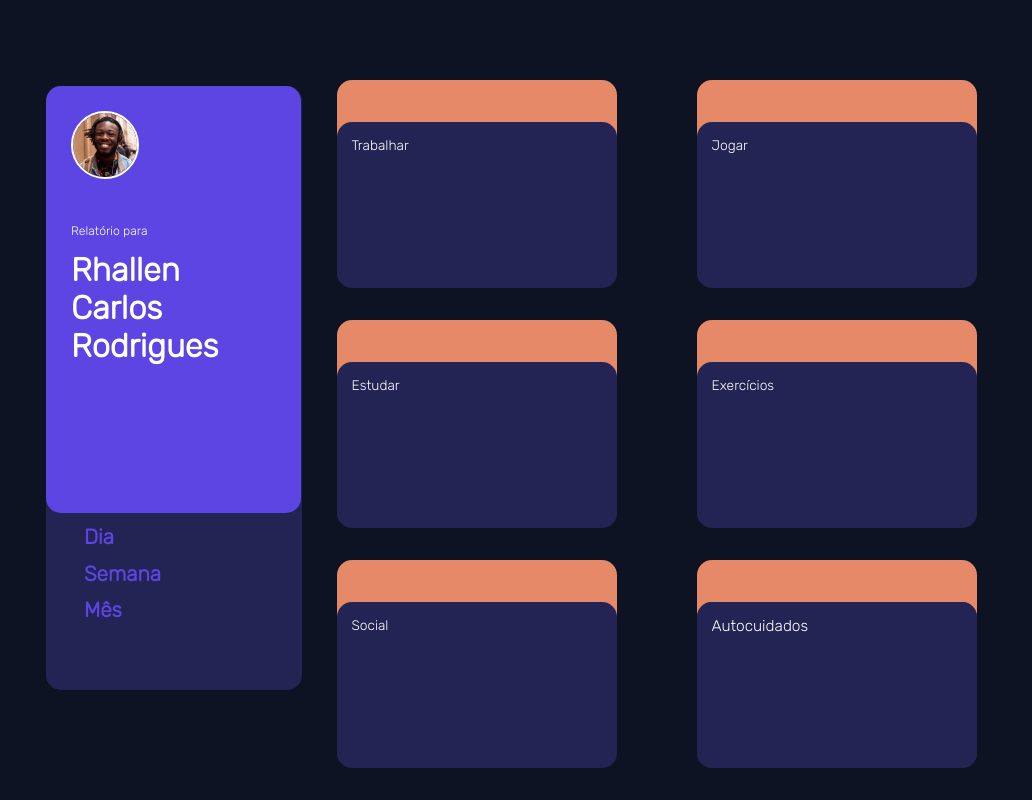
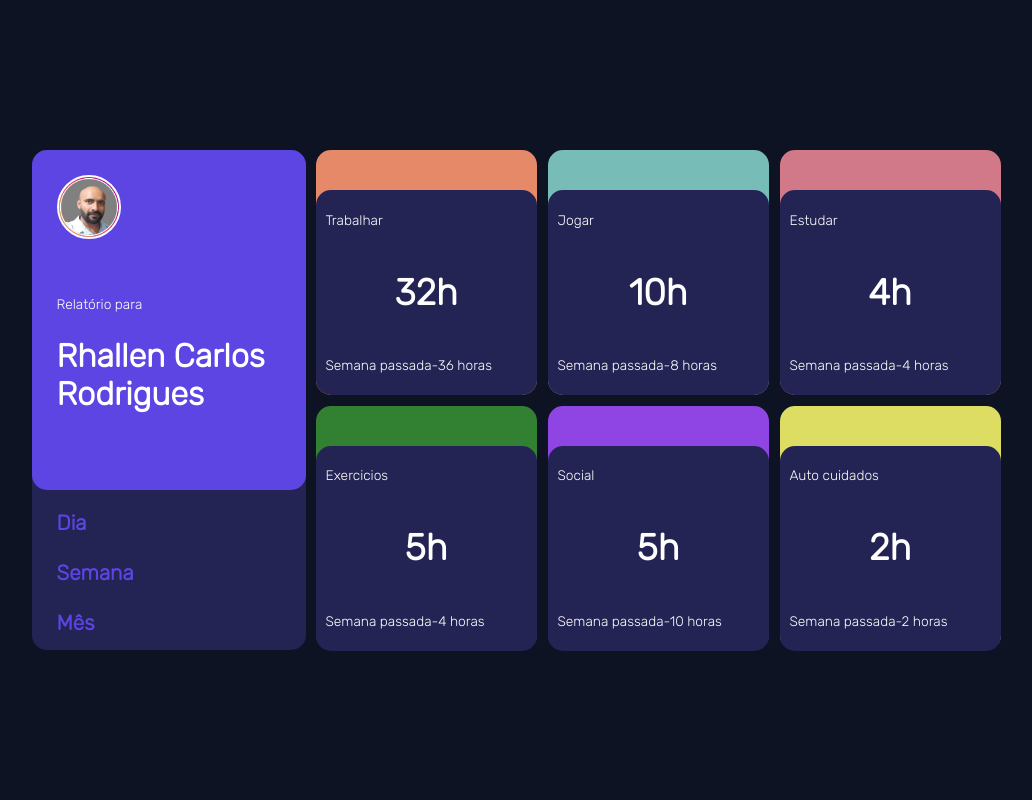
Before and after one commit to rhallen-carlos/dashboard, a plain HTML site: page index.html in a window 1280 px wide. Shown: the whole page, without its empty margins (129-1161 px from the left). Drawn offline with Linux system fonts and the light colour scheme.

Commit message:
Uploud Projeto

```diff
--- a/css/style.css
+++ b/css/style.css
@@ -5,47 +5,53 @@
   padding: 0;
 }
 
+body{
+  background: #0E1323;
+  overflow-x: hidden;
+}
+
 .principal{
-  background: #0E1323;
   width: 100vw;
   height: 100vh;
   display: flex;
   flex-wrap: wrap;
   justify-content: center;
   align-items: center;
+
 }
 
 .menu-esquerdo{
-  width: 20vw;
-  height: 75.5vh;
-  margin-top: -25px;
+  width: 274px;
+  height: 500px;
   background: #242454;
   border-radius: 15px;
+  margin: 10px 10px;
+}
+
+.perfil{
+  width: 274px;
+  height: 340px;
+  background: #5C45E3;
+  border-radius: 15px;
+  color: white;
 
 }
 
-.perfil{
-  width: 16vw;
-  height: 47vh;
-  background: #5C45E3;
-  border-radius: 15px;
-  padding: 2vw;
-  color: white;
-}
-
 .perfil img{
-  width: 5vw;
+  width: 60px;
+  margin: 25px;
   border: 2px solid white;
   border-radius: 50px ;
 }
 
 .perfil .p1{
   font-size: 0.425em;
-  margin-top: 3vw;
+  margin: 25px;
 }
 .perfil .p2{
+  font-size: 1em;
   font-weight: bold;
-  margin-top: 1vw;
+  margin: 25px;
 }
 
 .menu-links a{
@@ -55,42 +61,127 @@
   display: flex;
   flex-direction: column;
   font-size: 0.725em;
-  padding: 0 3vw;
-  margin-top: 0.9vw;
+  padding:5px 25px;
+  margin-top: 15px;
 }
 
 .menu-links a:hover{
-  color: #4e4eb1;
+  color: white;
+
 }
 
 .conteudo-direita{
-  width: 50vw;
-  height: 80vh;
+  width: 685px;
+  height: 500px;
   display: flex;
   flex-wrap: wrap;
   justify-content: space-between;
-  margin-left: 35px;
 }
 
 .conteudo-direita-padrao{
-  width: 35vh;
-  height: 16vw;
-  background: #E68968;
-  margin-bottom: 35px;
+  width: 221px;
+  height: 244.5px;
+  margin-bottom: 11px;
   border-radius: 15px;
 }
 
-.conteudo-direita-padrao div{
-  width: 35vh;
-  height: 13vw;
-  margin-top: 42px;
+.card1{
+  background: #E68968;
+}
+
+.card2{
+  background: #78BCB7;
+}
+
+.card3{
+  background: rgb(209, 121, 136);
+}
+
+.card4{
+  background: rgb(50, 128, 50);
+}
+
+.card5{
+  background: #8f45e3;
+}
+
+.card6{
+  background: rgb(221, 221, 100);
+}
+
+.card-informacao{
+  width: 221px;
+  height: 205px;
+  margin-top: 40px;
+  border: none;
   background: #242454;
   border-radius: 15px;
+  display: flex;
+  flex-direction: column;
+  justify-content: space-around;
+
 }
 
-.conteudo-direita-padrao .p1{
+.card-p1 {
+  margin-left: 10px;
   font-size: 0.425em;
-  margin-top: 3vw;
   color: white;
-  padding: 15px;
 }
+
+.card-p2{
+  color: white;
+  text-align: center;
+  font-weight: bold;
+}
+
+.card-p3{
+  font-size: 0.425em;
+  color: white;
+  margin-left: 10px;
+}
+
+
+@media screen and (max-width: 990px) {
+
+  .conteudo-direita{
+    width: 50%;
+  }
+  .conteudo-direita-padrao{
+    width: 100%;
+  }
+  .conteudo-direita-padrao div{
+    width: 100%;
+  }
+
+
+}
+
+@media screen and (max-width: 669px) {
+
+  .menu-esquerdo{
+    width: 90%;
+    height: 57%;
+  }
+  .perfil{
+    width: 100%;
+    height: 250px;
+    display: flex;
+    align-items: center;
+  }
+  .perfil img{
+    width: 100px;
+    height: 100px;
+  }
+  .menu-links{
+    width: 100%;
+    display: flex;
+    justify-content: space-around;
+  }
+
+
+  .conteudo-direita{
+    width: 90%;
+  }
+
+
+}
--- a/index.html
+++ b/index.html
@@ -19,11 +19,14 @@
     <nav class="menu-esquerdo">
       <div class="perfil">
 
-        <img src="./img/image-jeremy.png" alt="Imagem Perfil">
+        <img src="./img/perfil.jpg" alt="Imagem Perfil">
 
+        <div class="menu-usuario">
 
-        <p class="p1">Relatório para</p>
-        <p class="p2">Rhallen Carlos Rodrigues<p>
+          <p class="p1">Relatório para</p>
+          <p class="p2">Rhallen Carlos Rodrigues<p>
+
+        </div>
 
       </div>
 
@@ -36,42 +39,72 @@
 
     <div class="conteudo-direita">
 
-      <div class="conteudo-direita-padrao">
-        <div class="card-iformacao">
-          <p class="p1">Trabalhar</p>
+      <div class="conteudo-direita-padrao card1">
+        <div class="card-informacao">
+          <p class="card-p1">Trabalhar</p>
+
+          <p class="card-p2">32h</p>
+
+          <p class="card-p3">Semana passada-36 horas</p>
         </div>
       </div>
 
-      <div class="conteudo-direita-padrao">
-        <div class="card-iformacao">
-          <p class="p1">Jogar</p>
+      <div class="conteudo-direita-padrao card2">
+        <div class="card-informacao">
+
+          <p class="card-p1">Jogar</p>
+
+          <p class="card-p2">10h</p>
+
+          <p class="card-p3">Semana passada-8 horas</p>
+
         </div>
       </div>
 
-      <div class="conteudo-direita-padrao">
-        <div class="card-iformacao">
-          <p class="p1">Estudar</p>
+      <div class="conteudo-direita-padrao card3">
+        <div class="card-informacao">
+
+          <p class="card-p1">Estudar</p>
+
+          <p class="card-p2">4h</p>
+
+          <p class="card-p3">Semana passada-4 horas</p>
+
         </div>
       </div>
 
-      <div class="conteudo-direita-padrao">
-        <div class="card-iformacao">
-          <p class="p1">Exercícios</p>
+      <div class="conteudo-direita-padrao card4">
+        <div class="card-informacao">
+
+          <p class="card-p1">Exercicios</p>
+
+          <p class="card-p2">5h</p>
+
+          <p class="card-p3">Semana passada-4 horas</p>
+
         </div>
       </div>
-      <div class="conteudo-direita-padrao">
-        <div class="card-iformacao">
-          <p class="p1">Social</p>
+
+      <div class="conteudo-direita-padrao card5">
+        <div class="card-informacao">
+
+          <p class="card-p1">Social</p>
+
+          <p class="card-p2">5h</p>
+
+          <p class="card-p3">Semana passada-10 horas</p>
+
         </div>
       </div>
-      <div class="conteudo-direita-padrao">
-        <div class="card-conteudo">
 
-          <div class="card-header">
+      <div class="conteudo-direita-padrao card6">
+        <div class="card-informacao">
 
-            <p class="p1">Autocuidados<p>
+            <p class="card-p1">Auto cuidados</p>
 
-          </div>
+            <p class="card-p2">2h</p>
+
+            <p class="card-p3">Semana passada-2 horas</p>
 
         </div>
       </div>
```
Also changed, not shown: img/image-jeremy.png (deleted), img/perfil.jpg (added), 1 other file.
